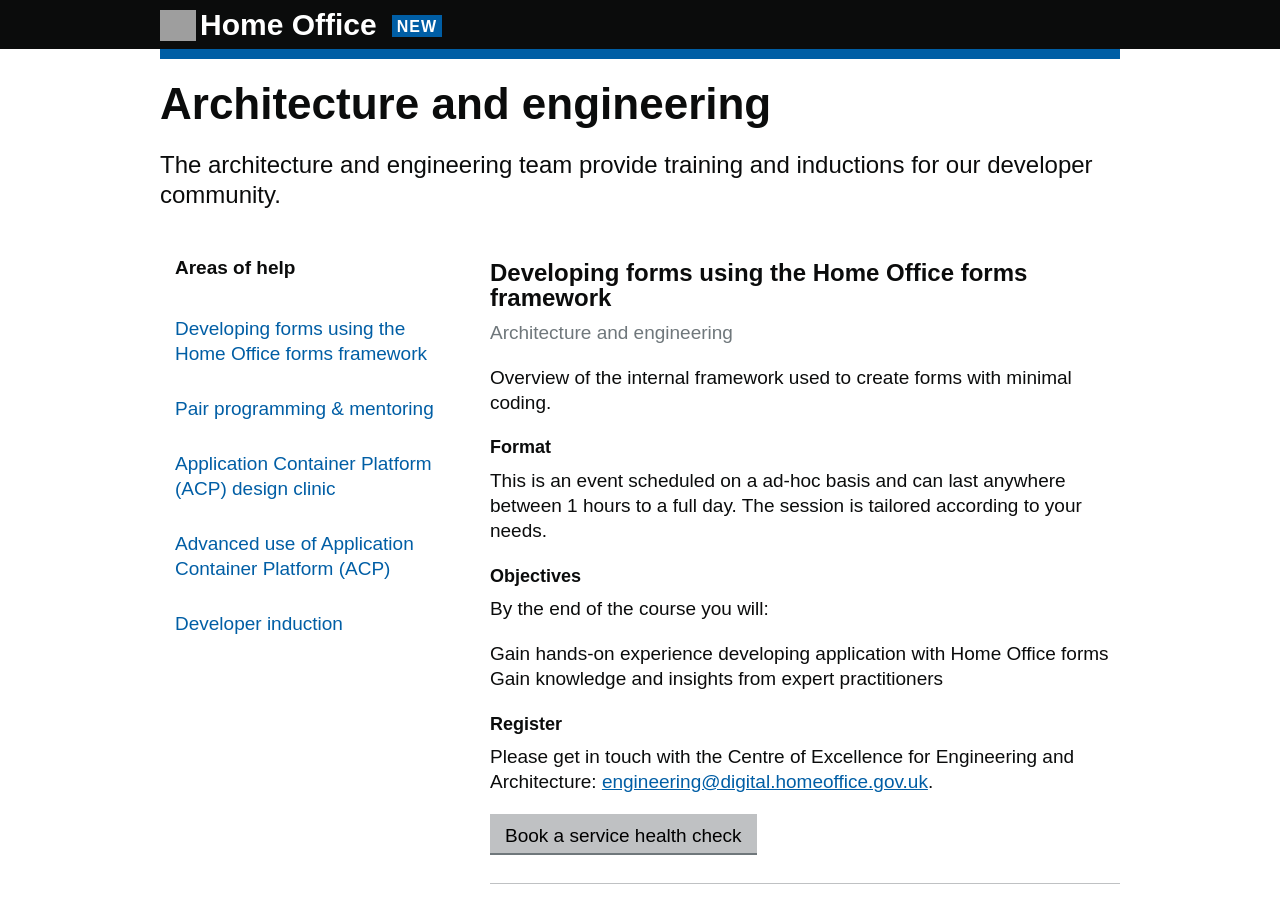
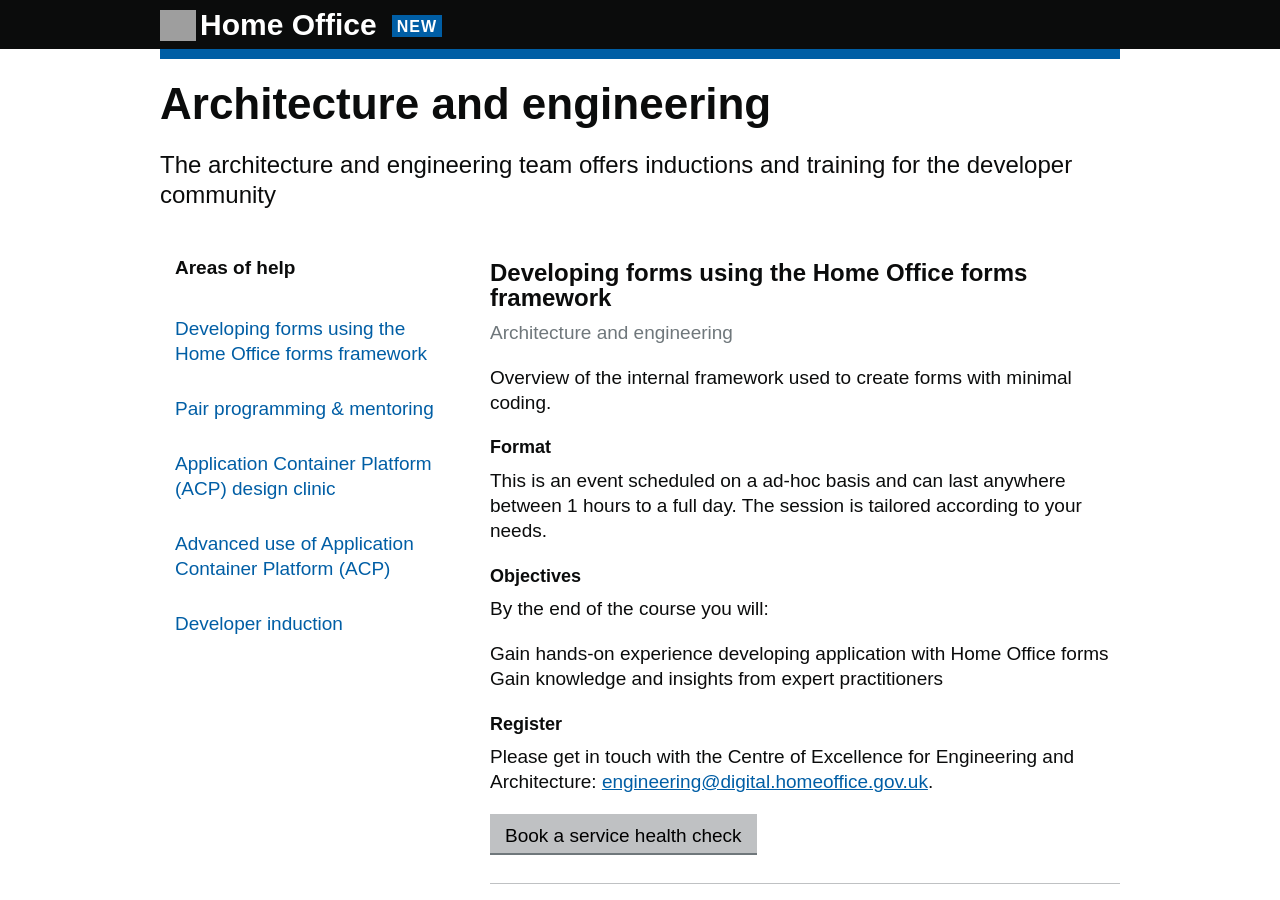
Before and after one commit to Abdul2/coe, a Jekyll site: the page built from architecture-and-engineering.md, in a window 1280 px wide and 900 px high. Built offline with Jekyll 4.4.1, drawn with Linux system fonts in a browser that asks for light colours; grey boxes are pictures that could not be loaded.

Commit message:
Small content change

```diff
--- a/architecture-and-engineering.md
+++ b/architecture-and-engineering.md
@@ -5,4 +5,4 @@ permalink: /architecture-and-engineering
 category: "Architecture and engineering"
 ---
 
-The architecture and engineering team provide training and inductions for our developer community.
+The architecture and engineering team offers inductions and training for the developer community
```
